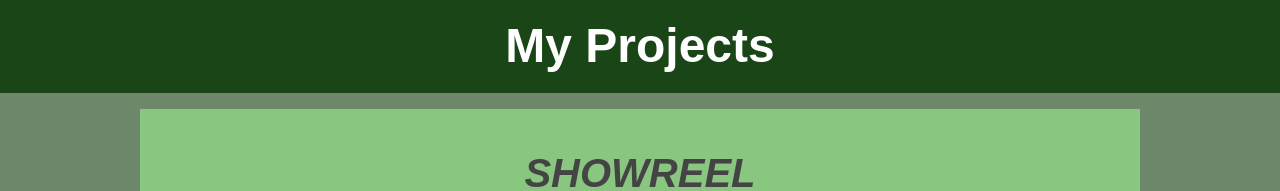
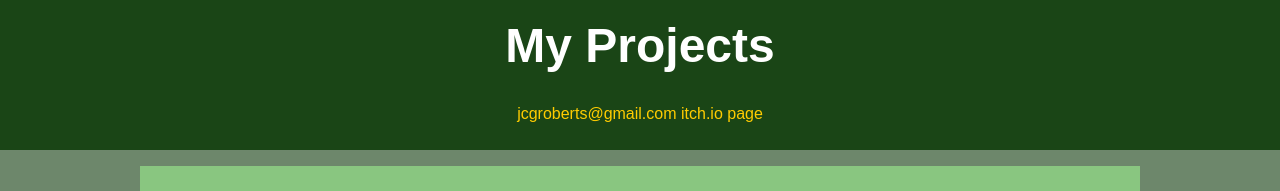
Before and after one commit to Phhoto/portfolio, a plain HTML site: page index.html in a window 1280 px wide. Shown: the top 191 px of the page. Drawn offline with Linux system fonts and the light colour scheme.

Commit message:
Update index.html

```diff
--- a/index.html
+++ b/index.html
@@ -9,6 +9,7 @@
 <body>
     <header>
         <h1>My Projects</h1>
+        <p><a href="mailto:jcgroberts@gmail.com">jcgroberts@gmail.com</a>&#9;<a href="https://phhoto.itch.io/" target="_blank">itch.io page</a></p>
         <script>
             document.addEventListener('DOMContentLoaded', () => {
                 if (window.location.hash) {
```
